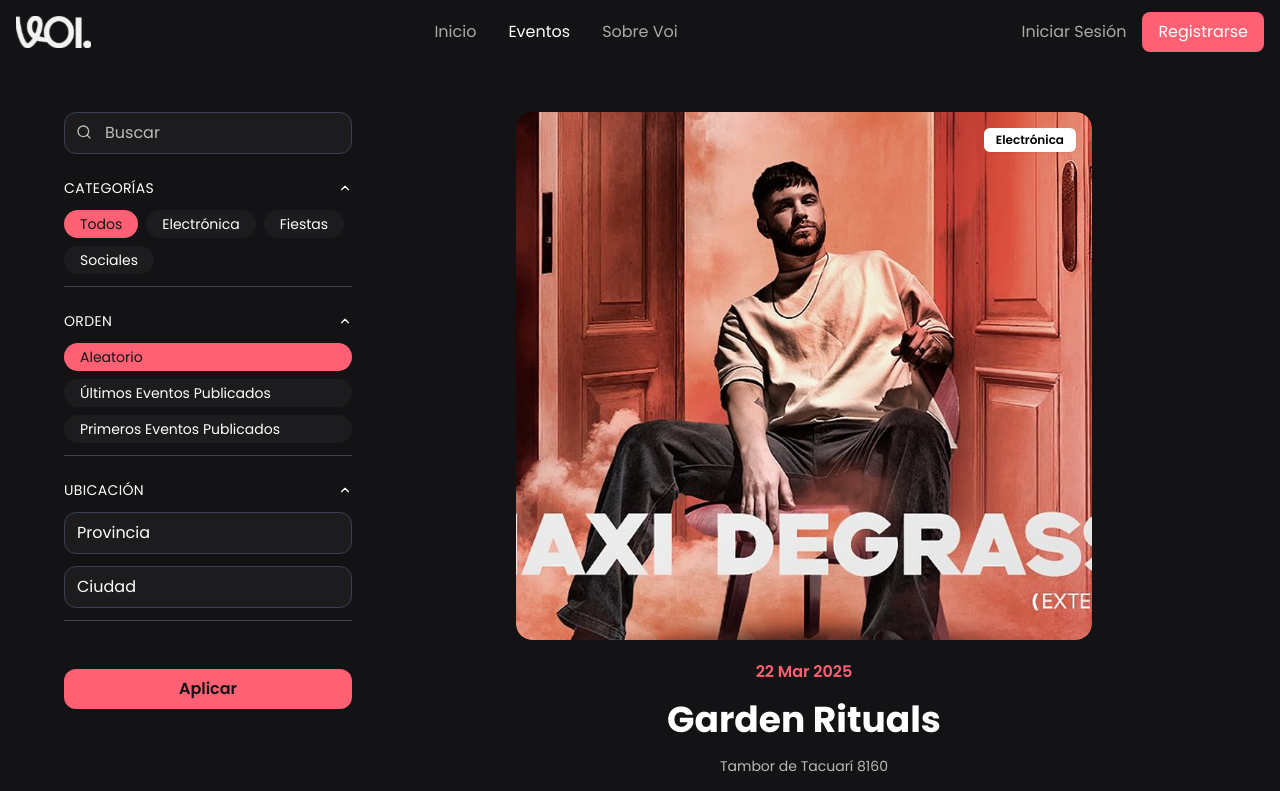
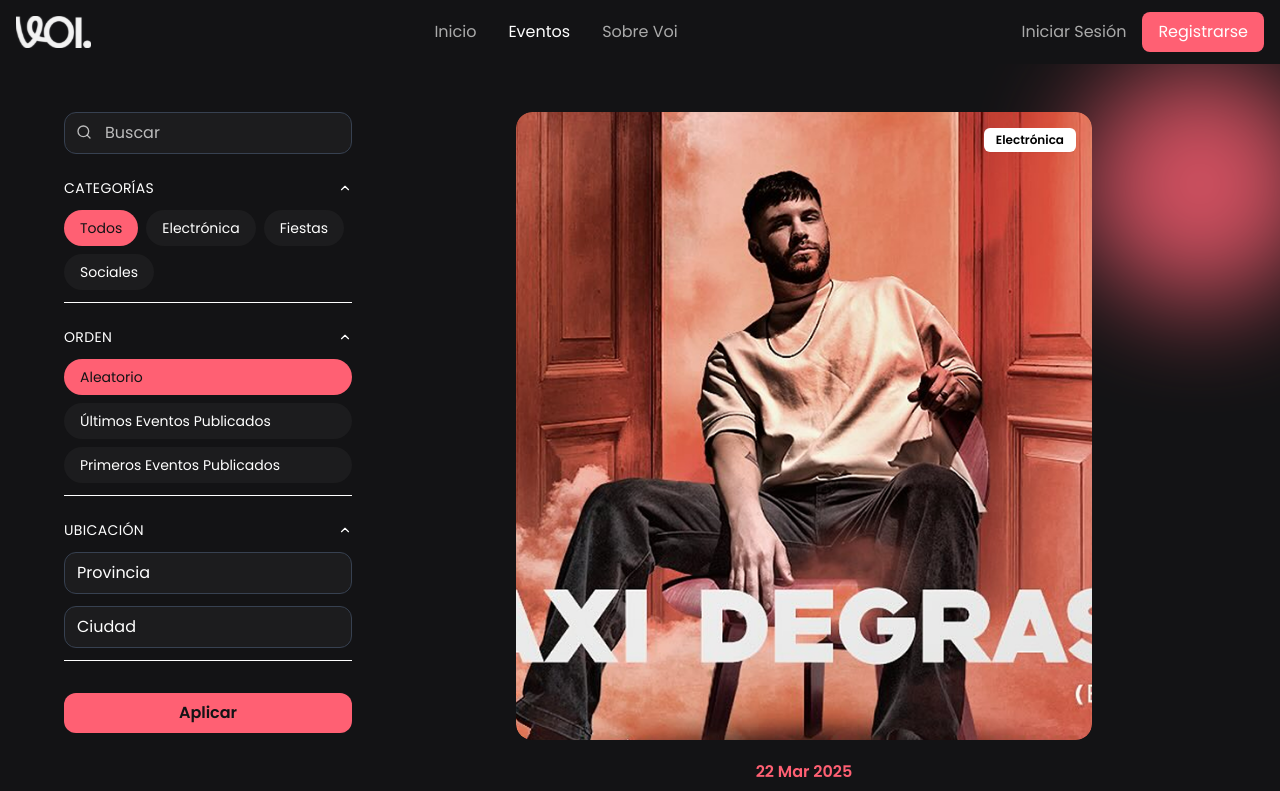
Before and after one commit to Pir4te64/Voi_frontend, a React (Vite) app: page /eventos in a window 1280 px wide. Shown: the top 791 px of the page. Built offline with nearby package versions, Linux system fonts and the light colour scheme.

Commit message:
feat: enhance EventCard and EventsFiltersSidebar components; adjust styles for better layout and usability; add GlowWrapper for visual effects

```diff
--- a/src/components/Eventos/EventCard.tsx
+++ b/src/components/Eventos/EventCard.tsx
@@ -26,7 +26,7 @@ const EventCard: React.FC<EventCardProps> = ({
             {/* Imagen con overlay y pill */}
             <div className="relative rounded-2xl overflow-hidden">
                 <div
-                    className="h-[528px] bg-center bg-cover rounded-2xl"
+                    className="h-[628px] bg-center bg-cover rounded-2xl"
                     style={{ backgroundImage: `url(${image})` }}
                 />
                 {/* Pill de categoría */}
--- a/src/components/Eventos/SeccionEventos/EventsFiltersSidebar.tsx
+++ b/src/components/Eventos/SeccionEventos/EventsFiltersSidebar.tsx
@@ -23,7 +23,7 @@ const EventsFiltersSidebar: React.FC<Props> = ({
     orders,
 }) => {
     return (
-        <aside className="w-full md:w-1/3 lg:w-1/4 shrink-0">
+        <aside className="w-full md:w-1/3 lg:w-1/4 shrink-0 z-50">
             {/* Buscar */}
             <label className="relative block mb-6">
                 <FiSearch className="absolute top-3 left-3 text-white/70" />
@@ -45,7 +45,7 @@ const EventsFiltersSidebar: React.FC<Props> = ({
                             key={cat}
                             onClick={() => setCategory(cat)}
                             className={`
-                px-4 py-1 rounded-full text-sm transition
+                px-4 py-2 rounded-full text-sm transition
                 ${category === cat
                                     ? 'bg-secondary text-primary'
                                     : 'bg-back hover:bg-white/30'}
@@ -64,7 +64,7 @@ const EventsFiltersSidebar: React.FC<Props> = ({
                             key={o}
                             onClick={() => setOrder(o)}
                             className={`
-                px-4 py-1 rounded-full text-sm text-left transition
+               px-4 py-2 rounded-full text-sm text-left transition
                 ${order === o
                                     ? 'bg-secondary text-primary'
                                     : 'bg-back hover:bg-white/30'}
@@ -103,7 +103,7 @@ const EventsFiltersSidebar: React.FC<Props> = ({
             </FilterBlock>
 
             <button
-                className="mt-6 w-full bg-secondary text-primary font-semibold
+                className="mt-2 w-full bg-secondary text-primary font-semibold
                    py-2 rounded-xl hover:opacity-90 transition"
             >
                 Aplicar
@@ -128,7 +128,7 @@ const FilterBlock: React.FC<{ title: string; children?: React.ReactNode }> = ({
                 />
             </button>
             {open && children}
-            <hr className="mt-3 border-white/20" />
+            <hr className="mt-3 border-white" />
         </div>
     );
 };
--- a/src/components/Eventos/SeccionEventos/SeccionEventos.tsx
+++ b/src/components/Eventos/SeccionEventos/SeccionEventos.tsx
@@ -7,6 +7,7 @@ import 'swiper/swiper-bundle.css';
 import EventCard from '@/components/Eventos/EventCard';
 import { staticEvents } from './EventosEstaticos';
 import EventsFiltersSidebar from './EventsFiltersSidebar';
+import GlowWrapper from '@/components/GlowWrapper';
 
 /* Datos de demo */
 
@@ -44,6 +45,7 @@ const SeccionEventos: React.FC = () => {
     }, [search, category, order, province, city]);
 
     return (
+        <GlowWrapper reverse intensity={52}>
             <section className="w-full min-h-screen bg-primary text-white
                         flex flex-col md:flex-row gap-10
                         px-4 md:px-16 py-12">
@@ -111,6 +113,7 @@ const SeccionEventos: React.FC = () => {
                     )}
                 </div>
             </section>
+        </GlowWrapper>
     );
 };
 
--- a/src/components/GlowWrapper.tsx
+++ b/src/components/GlowWrapper.tsx
@@ -1,41 +1,53 @@
-// src/components/GlowWrapper.tsx
 import React, { PropsWithChildren } from 'react';
 
 interface GlowWrapperProps {
     /** Clases extra para el contenedor interior */
     className?: string;
+    /** Intensidad del blur en píxeles (por defecto 64) */
+    intensity?: number;
+    /** Invierte verticalmente la posición de los glows */
+    reverse?: boolean;
 }
 
 /**
- * Envuelve sus hijos y añade dos glows diagonales (top-right y bottom-left).
+ * Envuelve sus hijos y añade dos glows diagonales.
+ * - intensity: controla el radio de blur en px.
+ * - reverse: invierte las posiciones verticalmente.
  */
 const GlowWrapper: React.FC<PropsWithChildren<GlowWrapperProps>> = ({
     children,
     className = '',
-}) => (
+    intensity = 64,
+    reverse = false,
+}) => {
+    // Determina posiciones según reverse
+    const topPos = reverse ? 'bottom' : 'top';
+    const bottomPos = reverse ? 'top' : 'bottom';
+
+    // Estilo común para los glows
+    const glowStyle: React.CSSProperties = {
+        filter: `blur(${intensity}px)`,
+        opacity: 0.8,
+        pointerEvents: 'none',
+    };
+
+    return (
         <div className={`relative overflow-hidden ${className}`}>
-        {/* Glow diagonal superior derecha */}
+            {/* Glow diagonal superior derecha o inferior derecha si reverse */}
             <div
-            className="
-        absolute -top-10 -right-10
-        w-40 h-40
-        bg-secondary rounded-full
-        filter blur-3xl opacity-80
-        pointer-events-none
-      "
+                className={`absolute -${topPos}-10 -right-10 w-60 h-60 bg-secondary rounded-full`}
+                style={glowStyle}
             />
+
             {children}
-        {/* Glow diagonal inferior izquierda */}
+
+            {/* Glow diagonal inferior izquierda o superior izquierda si reverse */}
             <div
-            className="
-        absolute -bottom-10 -left-10
-        w-40 h-40
-        bg-secondary rounded-full
-        filter blur-3xl opacity-80
-        pointer-events-none
-      "
+                className={`absolute -${bottomPos}-10 -left-10 w-52 h-52 bg-secondary rounded-full`}
+                style={glowStyle}
             />
         </div>
     );
+};
 
 export default GlowWrapper;
```
Lines whose indentation alone changed are shown as unchanged.
